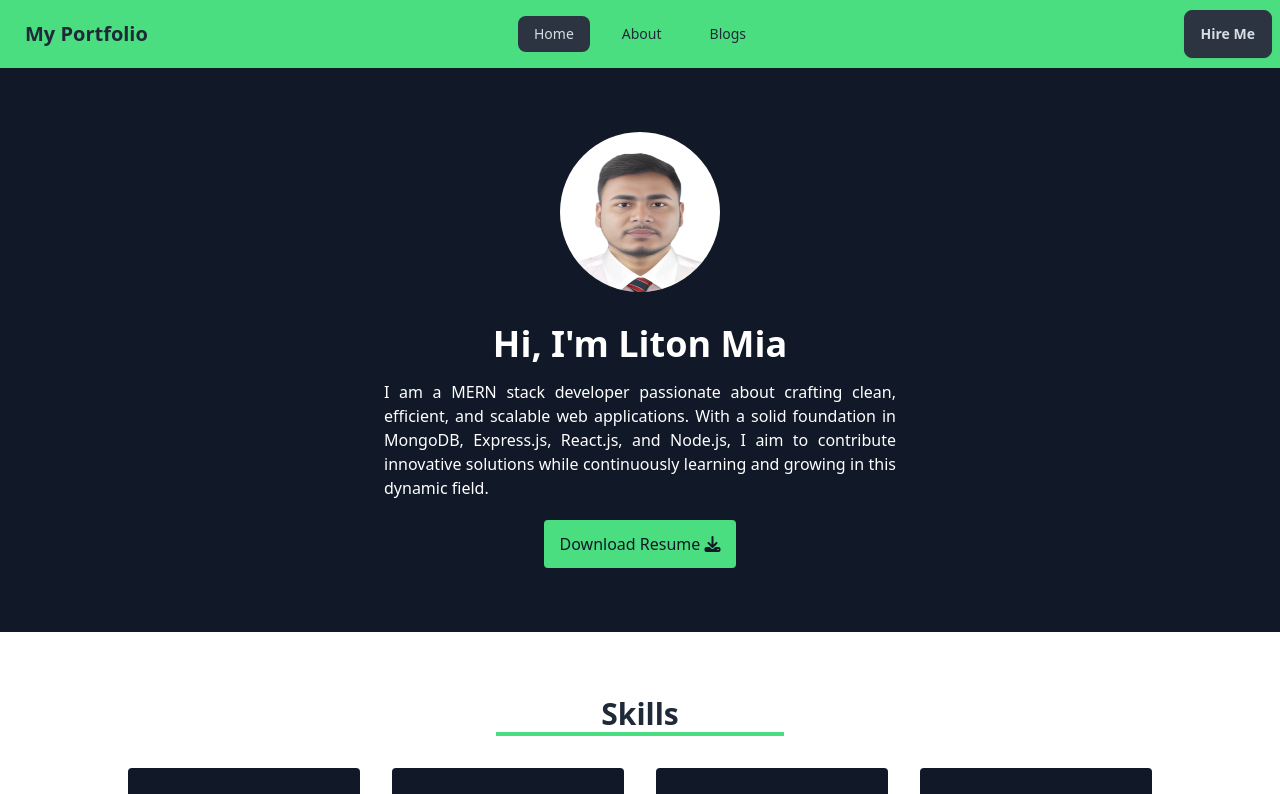
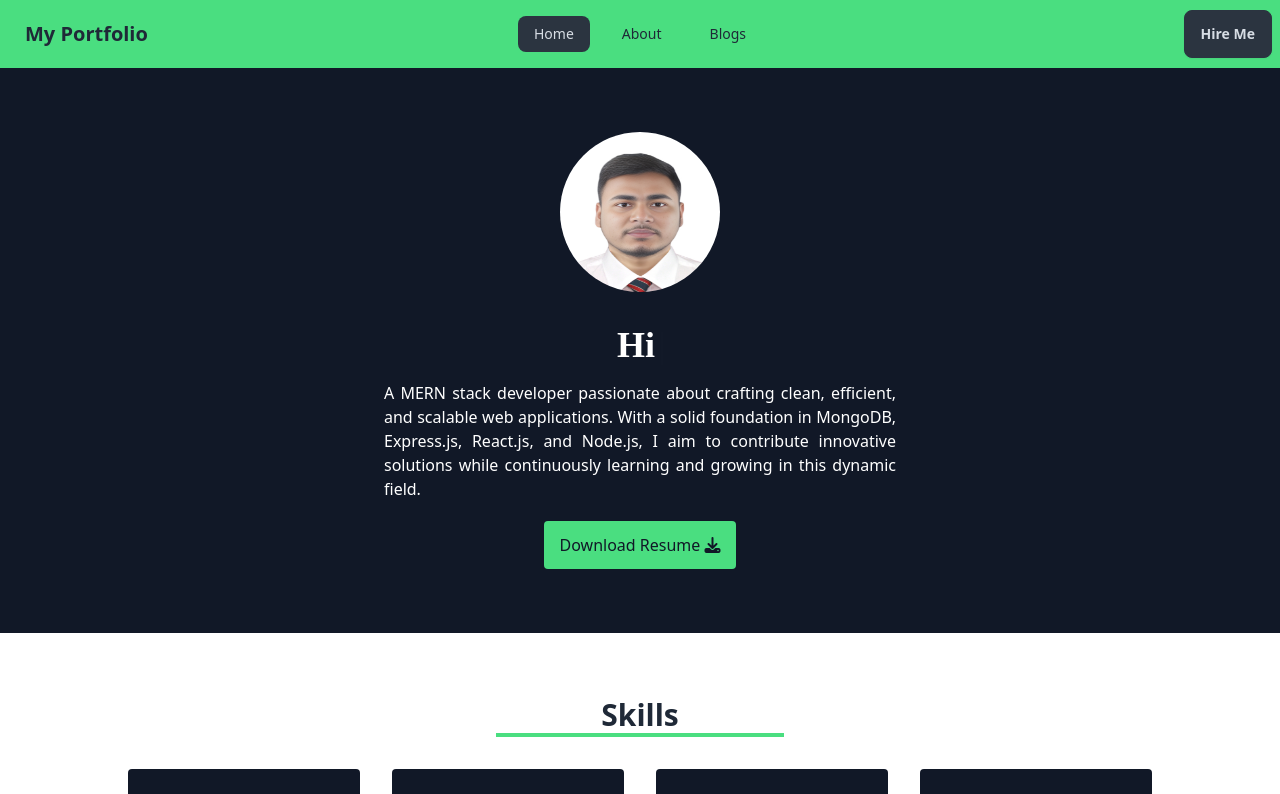
Before and after one commit to liton61/portfolio, a React (Vite) app: page / in a window 1280 px wide. Shown: the top 794 px of the page. Built offline with nearby package versions, Linux system fonts and the light colour scheme; grey boxes are pictures that could not be loaded.

Commit message:
type writer added

```diff
--- a/index.html
+++ b/index.html
@@ -8,6 +8,9 @@
   <title>Portfolio</title>
   <script src="https://kit.fontawesome.com/be5428570f.js" crossorigin="anonymous"></script>
   <link rel="stylesheet" href="https://unpkg.com/aos@next/dist/aos.css" />
+  <link rel="preconnect" href="https://fonts.googleapis.com">
+  <link rel="preconnect" href="https://fonts.gstatic.com" crossorigin>
+  <link href="https://fonts.googleapis.com/css2?family=Inter:wght@300;400;500;700;800&display=swap" rel="stylesheet">
 </head>
 
 <body>
--- a/package.json
+++ b/package.json
@@ -16,6 +16,7 @@
     "react": "^18.2.0",
     "react-dom": "^18.2.0",
     "react-router-dom": "^6.20.1",
+    "react-simple-typewriter": "^5.0.1",
     "sort-by": "^1.2.0",
     "sweetalert2": "^11.10.1"
   },
--- a/src/components/Banner/Banner.jsx
+++ b/src/components/Banner/Banner.jsx
@@ -1,6 +1,7 @@
 /* eslint-disable react/no-unescaped-entities */
 import liton from '../../assets/liton.jpg';
 import resume from '../../assets/Liton-resume.pdf';
+import { Typewriter } from 'react-simple-typewriter';
 
 const Banner = () => {
     return (
@@ -12,9 +13,19 @@ const Banner = () => {
                         alt=""
                         className="rounded-full w-40 h-40 mx-auto mb-8" data-aos="zoom-in" data-aos-duration="2000"
                     />
-                    <h1 className="text-4xl font-bold mb-4 text-center" data-aos="zoom-in" data-aos-duration="2000">Hi, I'm Liton Mia</h1>
+                    <h1 className="text-4xl font-bold mb-4 text-center" data-aos="zoom-in" data-aos-duration="2000"><span style={{ color: 'white', fontWeight: 'bold', fontFamily: 'Satisfy' }}>
+                        <Typewriter
+                            words={["Hi, I'm Liton Mia"]}
+                            loop={5}
+                            cursor
+                            cursorStyle='|'
+                            typeSpeed={70}
+                            deleteSpeed={50}
+                            delaySpeed={1000}
+                        />
+                    </span></h1>
                     <p className="text-md text-justify" data-aos="zoom-in" data-aos-duration="2000">
-                        I am a MERN stack developer passionate about crafting clean, efficient, and scalable web applications. With a solid foundation in MongoDB, Express.js, React.js, and Node.js, I aim to contribute innovative solutions while continuously learning and growing in this dynamic field.
+                        A MERN stack developer passionate about crafting clean, efficient, and scalable web applications. With a solid foundation in MongoDB, Express.js, React.js, and Node.js, I aim to contribute innovative solutions while continuously learning and growing in this dynamic field.
                     </p>
                     <div className='flex justify-center mt-5' data-aos="zoom-in" data-aos-duration="2000">
                         <a href={resume} download="liton-resume.pdf">
--- a/src/pages/About/About.jsx
+++ b/src/pages/About/About.jsx
@@ -1,4 +1,5 @@
 /* eslint-disable react/no-unescaped-entities */
+import { Typewriter } from 'react-simple-typewriter';
 import img from '../../assets/liton.jpg';
 
 const About = () => {
@@ -15,9 +16,19 @@ const About = () => {
                     </div>
                     <div className="md:w-3/4 md:pl-8 text-white">
                         <div>
-                            <h1 className="text-4xl font-bold mb-4 text-center" data-aos="zoom-in" data-aos-duration="2000">Hi, I'm Liton Mia</h1>
+                            <h1 className="text-4xl font-bold mb-4 text-center" data-aos="zoom-in" data-aos-duration="2000"><span style={{ color: 'white', fontWeight: 'bold', fontFamily: 'Satisfy' }}>
+                                <Typewriter
+                                    words={["Hi, I'm Liton Mia"]}
+                                    loop={5}
+                                    cursor
+                                    cursorStyle='|'
+                                    typeSpeed={70}
+                                    deleteSpeed={50}
+                                    delaySpeed={1000}
+                                />
+                            </span></h1>
                             <p className="text-md text-justify" data-aos="zoom-in" data-aos-duration="2000">
-                                I am a MERN stack developer passionate about crafting clean, efficient, and scalable web applications. With a solid foundation in MongoDB, Express.js, React.js, and Node.js, I aim to contribute innovative solutions while continuously learning and growing in this dynamic field.
+                                A MERN stack developer passionate about crafting clean, efficient, and scalable web applications. With a solid foundation in MongoDB, Express.js, React.js, and Node.js, I aim to contribute innovative solutions while continuously learning and growing in this dynamic field.
                             </p>
                         </div>
                         <div className='mt-5' data-aos="zoom-in" data-aos-duration="2000">
```
Also changed, not shown: 1 other file (tests, documents, lock files or other folders).
